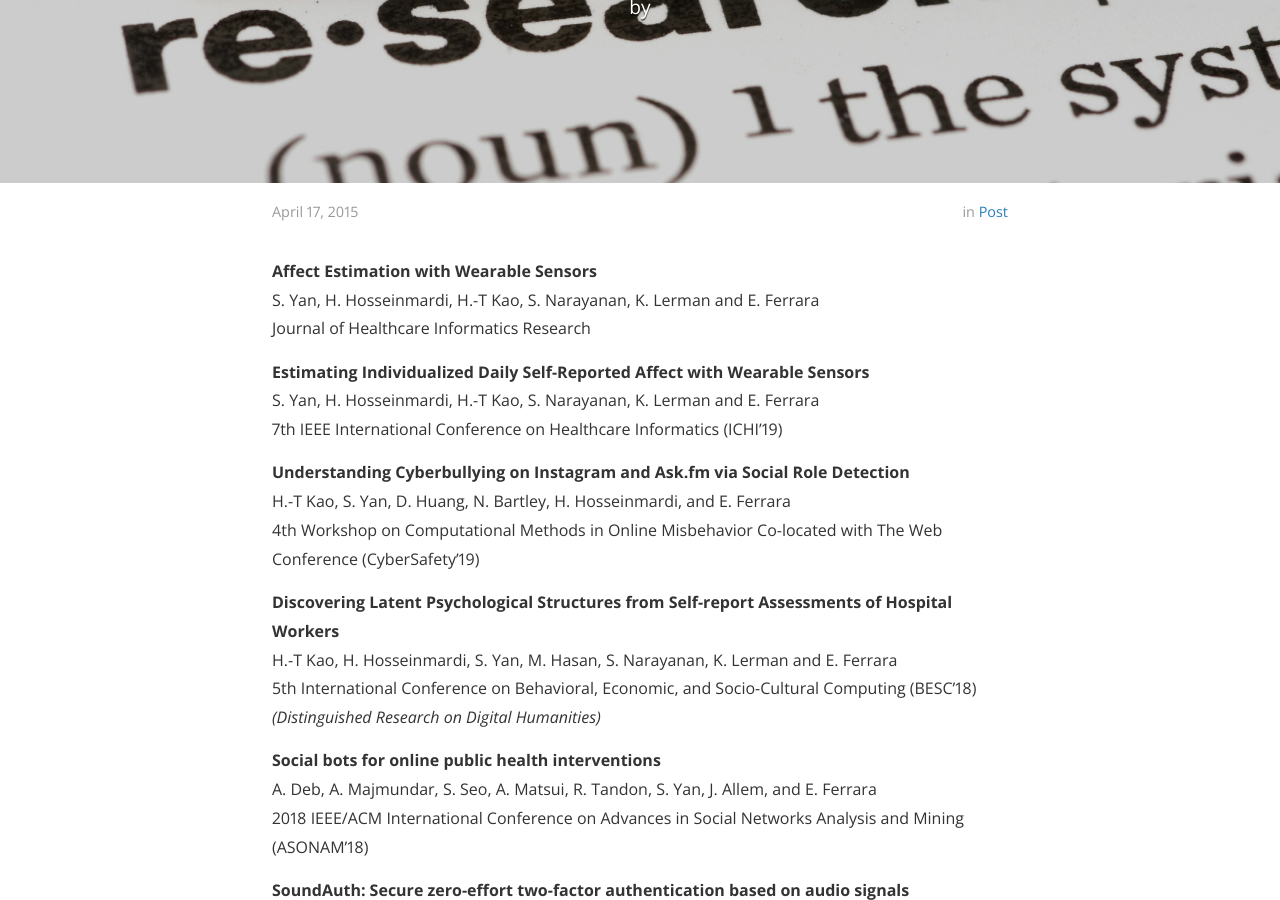
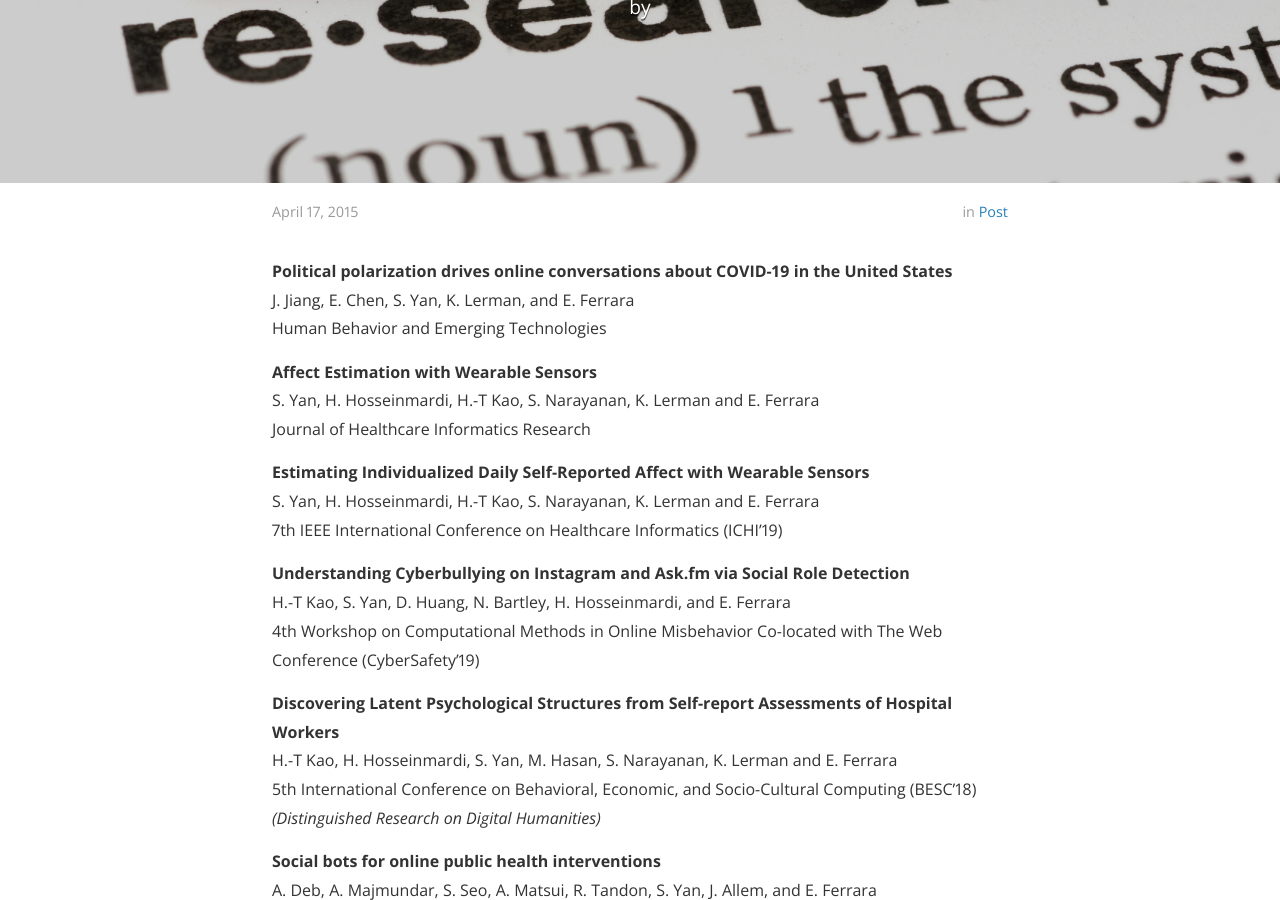
Before and after one commit to yanshentracy/page, a Jekyll site: the page built from _posts/2015-04-17-publication.markdown, in a window 1280 px wide and 900 px high, scrolled down 320 px. Built offline with Jekyll 4.4.1, drawn with Linux system fonts in a browser that asks for light colours; nearby versions of some CDN libraries; some web fonts are replaced.

Commit message:
Update 2015-04-17-publication.markdown

```diff
--- a/_posts/2015-04-17-publication.markdown
+++ b/_posts/2015-04-17-publication.markdown
@@ -6,6 +6,10 @@ categories: post
 link: "/publications/"
 cover:  "/assets/publication.jpg"
 ---
+<strong>Political polarization drives online conversations about COVID-19 in the United States</strong><br/>
+J. Jiang, E. Chen, S. Yan, K. Lerman, and E. Ferrara<br/>
+Human Behavior and Emerging Technologies
+
 <strong>Affect Estimation with Wearable Sensors</strong><br/>
 S. Yan, H. Hosseinmardi, H.-T Kao, S. Narayanan, K. Lerman and E. Ferrara<br/>
 Journal of Healthcare Informatics Research
```
